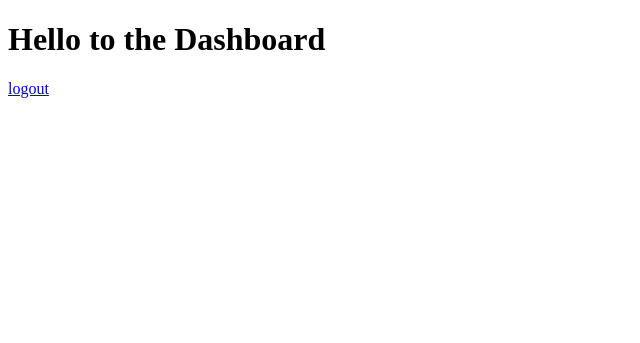
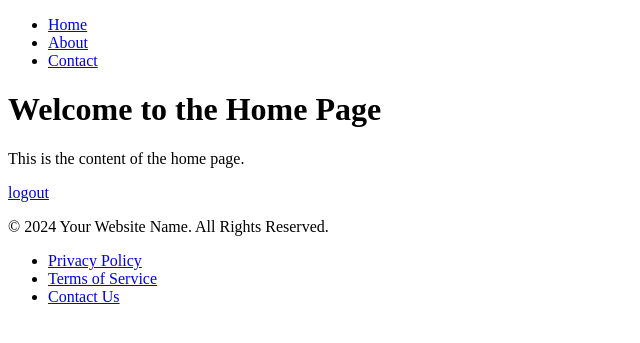
Before and after one commit to ahmaed0hakam/Masari, a Flask app: page /dashboard in a window 1280 px wide. Shown: the top 343 px of the page, without its empty margins (0-640 px from the left). Run offline with Flask 3, Linux system fonts and the light colour scheme; the visitor is signed in with stand-in values (Sample User, id 1).

Commit message:
Make the enessial files

```diff
--- /dev/null
+++ b/Masari/templates/base.html
@@ -0,0 +1,14 @@
+<!-- templates/base.html -->
+<!DOCTYPE html>
+<html lang="en">
+<head>
+    <meta charset="UTF-8">
+    <meta name="viewport" content="width=device-width, initial-scale=1.0">
+    <title>{% block title %}My Website{% endblock %}</title>
+</head>
+<body>
+    {% include 'navbar.html' %}
+    {% block content %}{% endblock %}
+    {% include 'footer.html' %}
+</body>
+</html>
--- a/Masari/templates/dashboard.html
+++ b/Masari/templates/dashboard.html
@@ -1,14 +1,10 @@
-<!DOCTYPE html>
-<html lang="en">
-<head>
-    <meta charset="UTF-8">
-    <meta name="viewport" content="width=device-width, initial-scale=1.0">
-    <title>Document</title>
-    <script src="{{ url_for('static', filename='js/script.js') }}"></script>
+<!-- templates/dashboard.html -->
+{% extends 'base.html' %}
 
-</head>
-<body>
-    <h1>Hello to the Dashboard</h1>
-    <a href="{{url_for('logout')}}">logout</a>
-</body>
-</html>
+{% block title %}Dashboard{% endblock %}
+
+{% block content %}
+<h1>Welcome to the Home Page</h1>
+<p>This is the content of the home page.</p>
+<a href="{{url_for('logout')}}">logout</a>
+{% endblock %}
--- /dev/null
+++ b/Masari/templates/footer.html
@@ -0,0 +1,13 @@
+<!-- templates/footer.html -->
+<footer class="footer">
+    <div class="container">
+        <p>&copy; 2024 Your Website Name. All Rights Reserved.</p>
+        <nav>
+            <ul>
+                <li><a href="/privacy">Privacy Policy</a></li>
+                <li><a href="/terms">Terms of Service</a></li>
+                <li><a href="/contact">Contact Us</a></li>
+            </ul>
+        </nav>
+    </div>
+</footer>
--- /dev/null
+++ b/Masari/templates/navbar.html
@@ -0,0 +1,7 @@
+<nav>
+    <ul>
+        <li><a href="/">Home</a></li>
+        <li><a href="/about">About</a></li>
+        <li><a href="/contact">Contact</a></li>
+    </ul>
+</nav>
```
